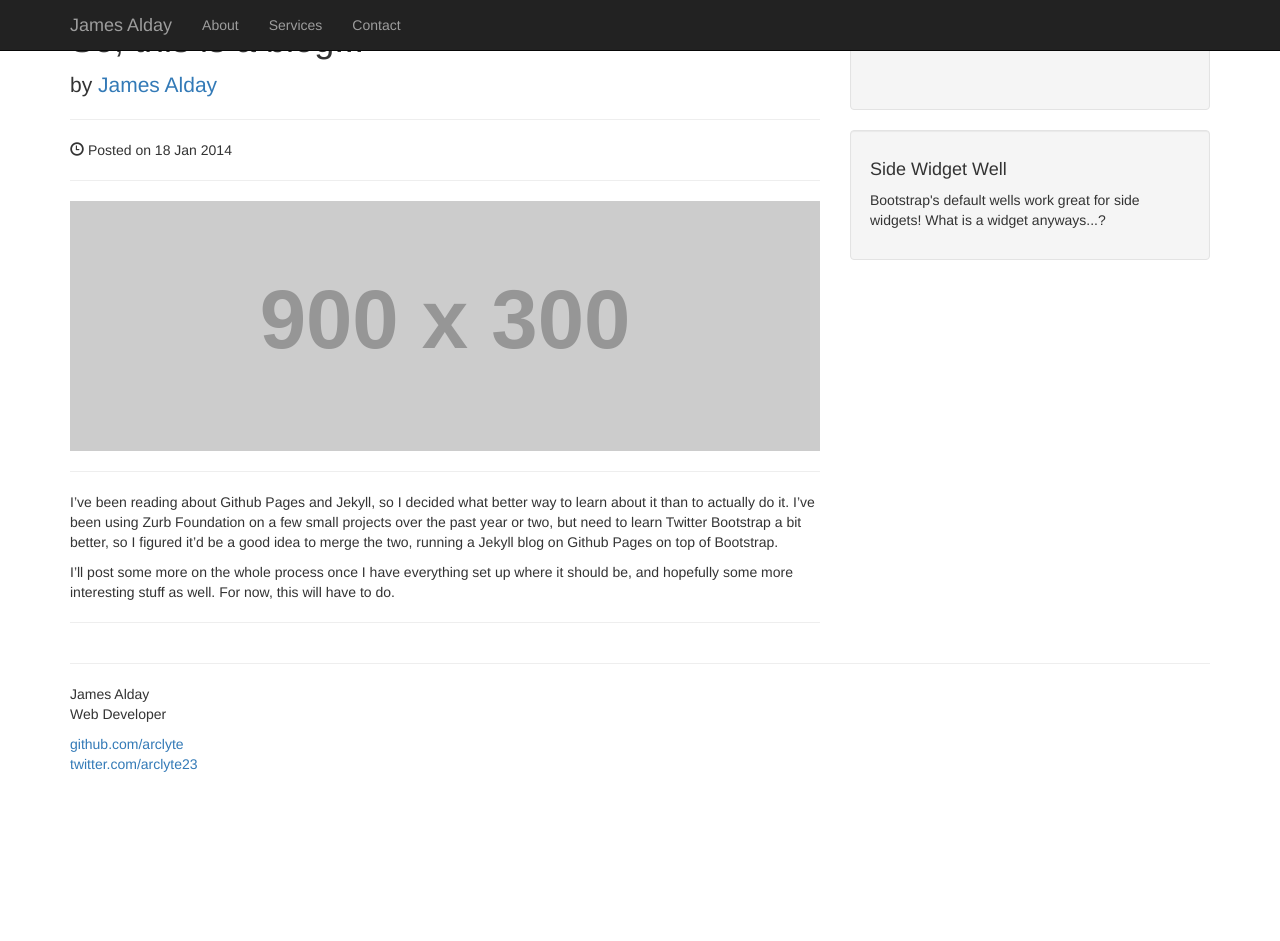
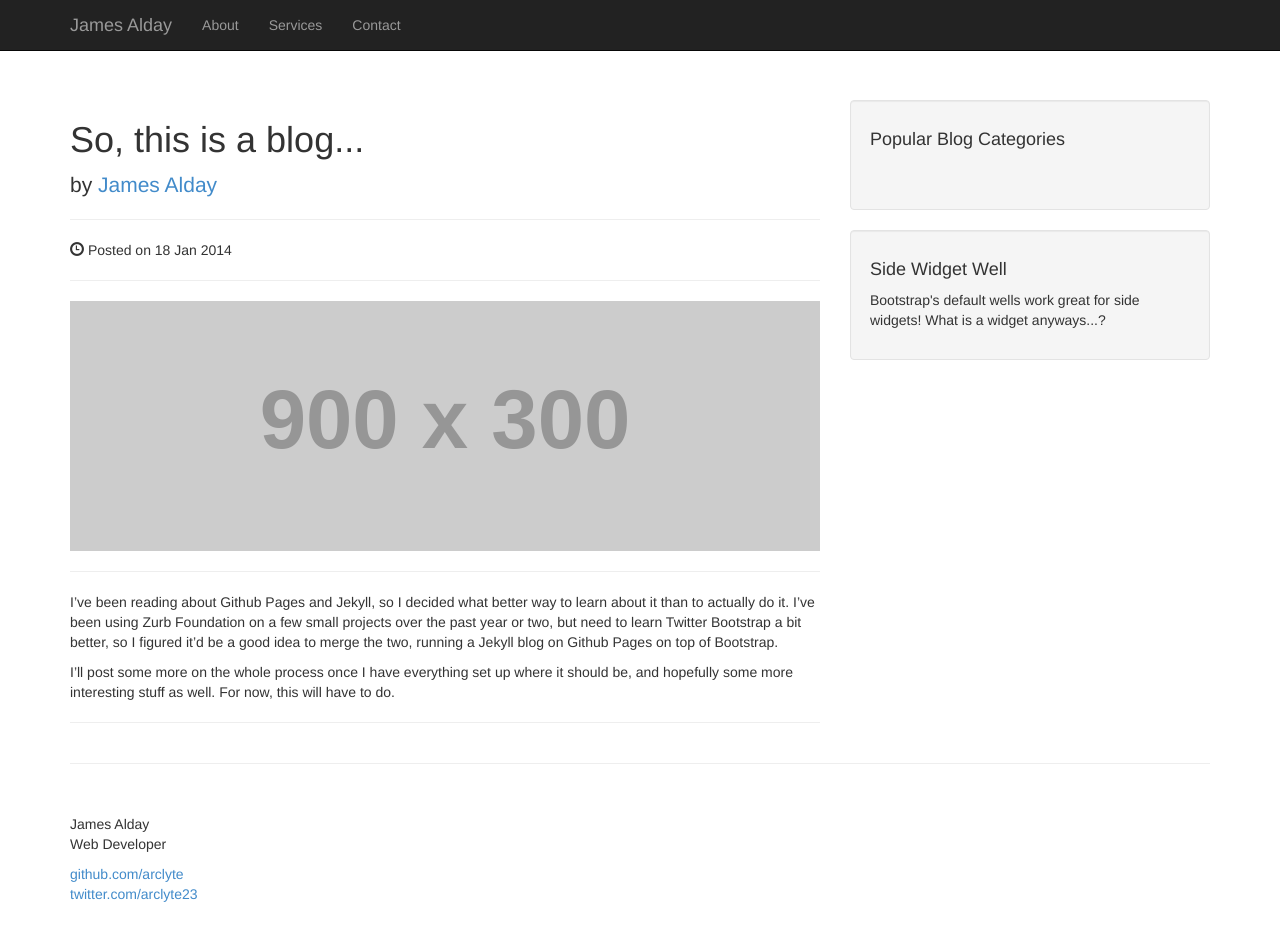
Before and after one commit to arclyte/arclyte.github.io, a Jekyll site: the page built from _posts/2014-01-18-so-this-is-a-post.markdown, in a window 1280 px wide and 954 px high. Shown: the top 941 px of the window. Built offline with Jekyll 4.4.1, drawn with Linux system fonts in a browser that asks for light colours; nearby versions of some CDN libraries; library files that are not in the unit come from our copies; Markdown is read by kramdown in place of the engine named in the settings.

Commit message:
Update css links to be absolute for post pages

```diff
--- a/_layouts/default.html
+++ b/_layouts/default.html
@@ -11,13 +11,13 @@
 	<title>{{ page.title }}</title>
 
 	<!-- Bootstrap core CSS -->
-    <link href="css/bootstrap.min.css" rel="stylesheet">
+	<link rel="stylesheet" href="/css/bootstrap.min.css">
 
 	<!-- syntax highlighting CSS -->
 	<link rel="stylesheet" href="/css/syntax.css">
 
 	<!-- Add custom CSS here -->
-    <link href="css/blog-post.css" rel="stylesheet">
+	<link rel="stylesheet" href="/css/blog-post.css">
 
 	<!-- HTML5 Shim and Respond.js IE8 support of HTML5 elements and media queries -->
 	<!-- WARNING: Respond.js doesn't work if you view the page via file:// -->
@@ -28,7 +28,6 @@
 </head>
 
 <body>
-
 	<nav class="navbar navbar-inverse navbar-fixed-top" role="navigation">
 		<div class="container">
 			<div class="navbar-header">
```
Lines whose indentation alone changed are shown as unchanged.
